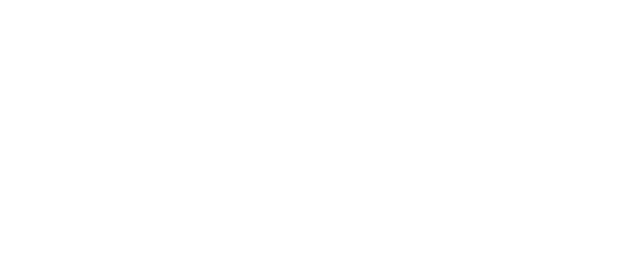
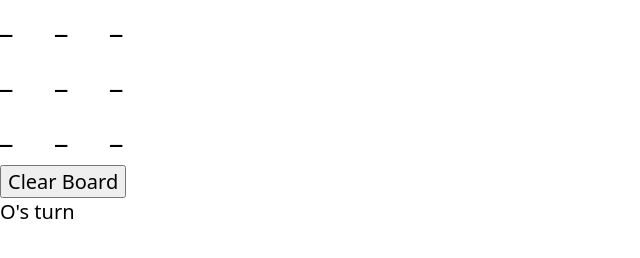
Before and after one commit to rgsmith27/odin-tictactoe, a plain HTML site: page index.html in a window 1280 px wide. Shown: the whole page, without its empty margins (0-640 px from the left). Drawn offline with Linux system fonts and the light colour scheme.

Commit message:
add game display add display functionality
todo:
create a function to remove all event listeners to allow game to properly reset
more generally clean up the code

```diff
--- a/index.html
+++ b/index.html
@@ -7,6 +7,23 @@
     <link rel="stylesheet" href = "style.css">
 </head>
 <body>
+    <div class = "container">
+        <div class = "board">
+            <div class = "grid-square" data-row="0" data-col="0"></div>
+            <div class = "grid-square" data-row="0" data-col="1"></div>
+            <div class = "grid-square" data-row="0" data-col="2"></div>
+            <div class = "grid-square" data-row="1" data-col="0"></div>
+            <div class = "grid-square" data-row="1" data-col="1"></div>
+            <div class = "grid-square" data-row="1" data-col="2"></div>
+            <div class = "grid-square" data-row="2" data-col="0"></div>
+            <div class = "grid-square" data-row="2" data-col="1"></div>
+            <div class = "grid-square" data-row="2" data-col="2"></div>
+        </div>
+        <div class = "button-container">
+            <button class = "reset">Clear Board</button>
+        </div>
+        <div class = "status-display"></div>
+    </div>
     <script src="script.js"></script>
 </body>
 </html>
--- a/script.js
+++ b/script.js
@@ -11,10 +11,33 @@ const gameboard = (function () {
     const cols = () => [[board[0][0], board[1][0], board[2][0]], [board[0][1], board[1][1], board[2][1]], [board[0][2], board[1][2], board[2][2]]];
     const diags = () => [[board[0][0], board[1][1], board[2][2]], [board[0][2], board[1][1], board[2][0]]];
 
-    return { board, add, rows, cols, diags };
+    const clearBoard = () => {
+        for(row = 0; row < 3; row++){
+            for(col = 0; col < 3; col++){
+                gameboard.board[row][col] = '_';
+            }
+        }
+    }
+
+    return { board, add, rows, cols, diags, clearBoard};
 })();
 
 const gamestate = (function () {
+    let turn = 'X';
+
+    const startGame = () => {
+        turn = 'X';
+
+        gameboard.clearBoard();
+        nextTurn();
+    }
+
+    const nextTurn = () => {
+        turn = (turn == 'X') ? 'O' : 'X';
+        boardInterface.getInput(turn);
+        boardInterface.updateDisplay(turn);
+    }
+
     const isWin = (char) => {
         return (checkRows(char) || checkCols(char) || checkDiags(char));
     }
@@ -35,5 +58,56 @@ const gamestate = (function () {
         return gameboard.diags().some((diag) => diag.every((item) => item == char));
     }
 
-    return{ isWin, isTie };
+    return{ turn, isWin, isTie, nextTurn, startGame };
 })();
+
+const boardInterface = (function (){
+    const getInput = (char) => {
+        const validSquares =
+            Array.from(document.querySelectorAll('.grid-square'))
+            .filter((square) => gameboard.board[Number(square.dataset.row)][Number(square.dataset.col)] == '_');
+        const controller = new AbortController();
+        const signal = controller.signal;
+        validSquares.forEach((square) =>
+            square.addEventListener('click', function() {
+                gameboard.add(char, Number(square.dataset.row), Number(square.dataset.col));
+                gamestate.nextTurn();
+                controller.abort();
+        }, { signal }));
+    }
+
+    const updateDisplay = (turn) => {
+        updateBoard();
+        updateStatus(turn);
+    }
+
+    const updateBoard = () => {
+        for(row = 0; row < 3; row++){
+            for(col = 0; col < 3; col++){
+                square = document.querySelector(`.grid-square[data-row="${row}"][data-col="${col}"]`);
+                square.textContent = gameboard.board[row][col];
+            }
+        }
+    }
+
+    const updateStatus = (turn) => {
+        const statusDisplay = document.querySelector('.status-display');
+        let lastTurn = (turn == 'X') ? 'O' : 'X';
+        if(gamestate.isWin(lastTurn)){
+            statusDisplay.textContent = `${lastTurn} wins!`;
+        }
+        else if(gamestate.isTie()){
+            statusDisplay.textContent = "Tie game!";
+        }
+        else{
+            statusDisplay.textContent = `${turn}'s turn`;
+        }
+    }
+
+    return { getInput, updateDisplay };
+})();
+
+const reset = document.querySelector('.reset');
+reset.addEventListener('click', gamestate.startGame);
+
+gamestate.startGame();
--- a/style.css
+++ b/style.css
@@ -0,0 +1,40 @@
+* {
+    box-sizing: border-box;
+    margin: 0;
+    font-family: system-ui, -apple-system, BlinkMacSystemFont, 'Segoe UI', Roboto, Oxygen, Ubuntu, Cantarell, 'Open Sans', 'Helvetica Neue', sans-serif;
+    color: black;
+}
+
+.container {
+    display: grid;
+    grid-template-rows: 5fr 1fr 1fr;
+}
+
+.board {
+    grid-row: 1;
+    display: grid;
+    max-width: fit-content;
+    grid-template-rows: 1fr 1fr 1fr;
+    grid-template-columns: 1fr 1fr 1fr;
+}
+
+.grid-square {
+    font-size: 30px;
+    font-weight: bold;
+    justify-self: center;
+    align-items: center;
+    aspect-ratio: 1;
+}
+
+.button-container {
+    grid-row: 2;
+}
+
+.reset {
+    font-size: 20px;
+}
+
+.status-display {
+    grid-row: 3;
+    font-size: 20px;
+}
```
